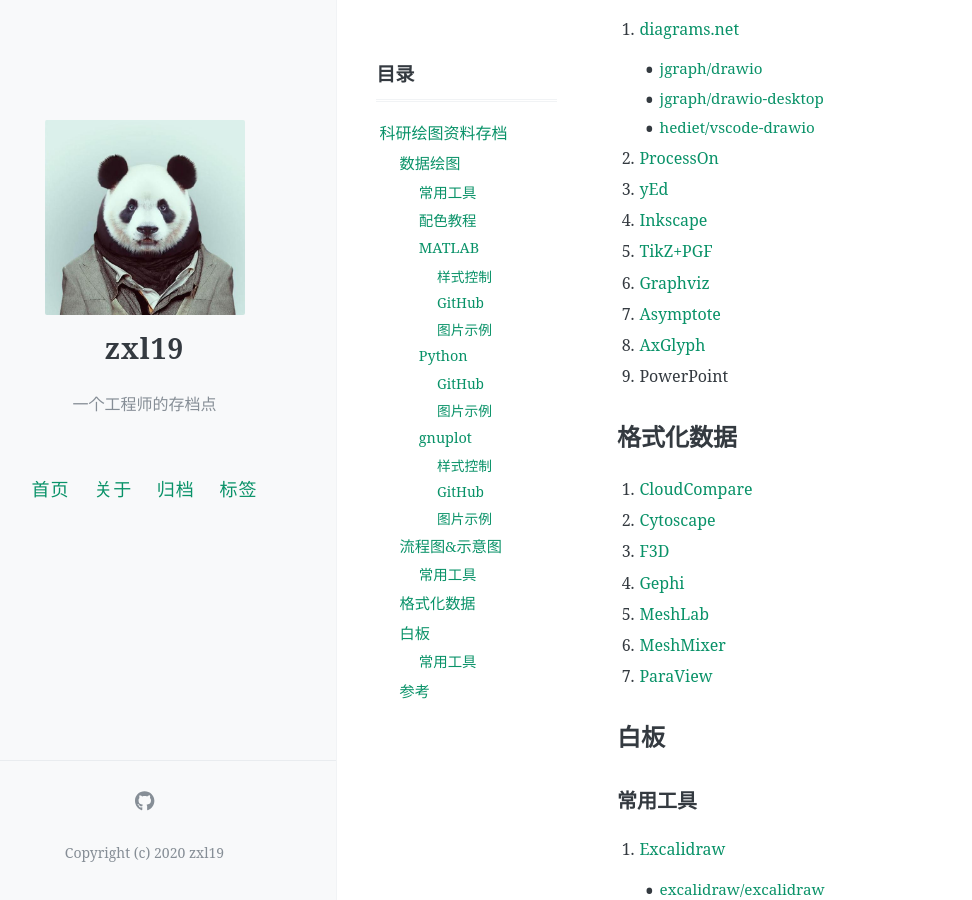
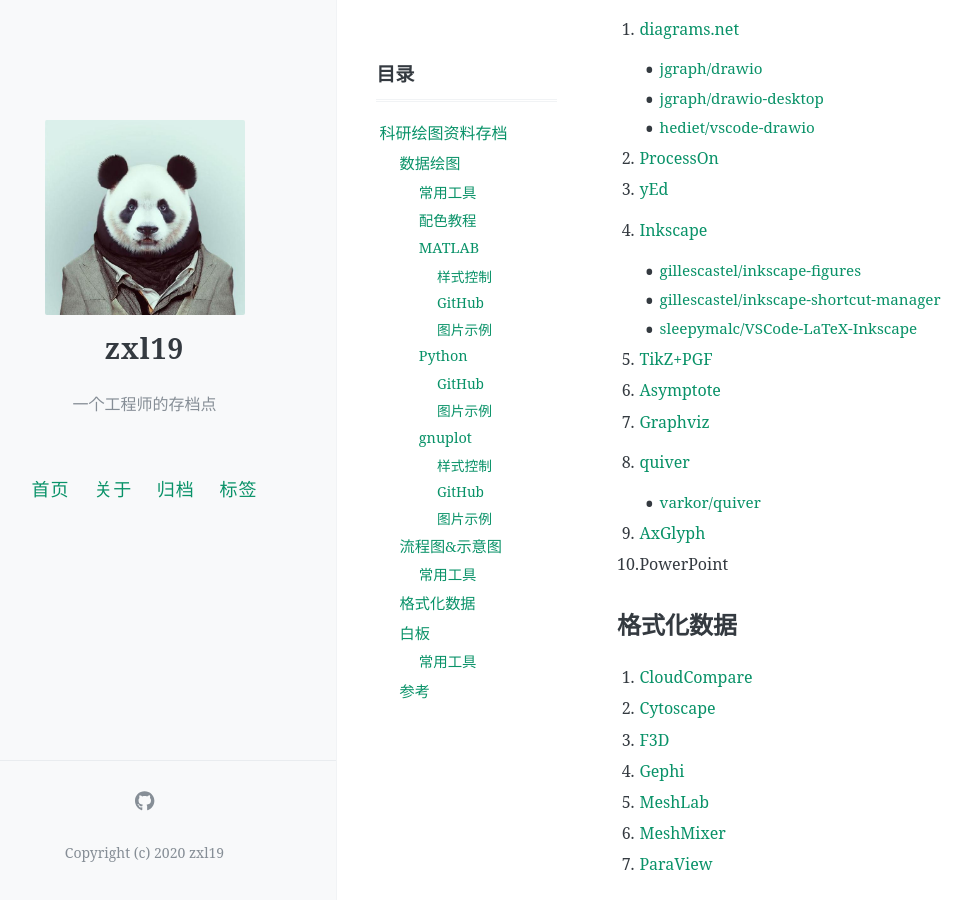
Before and after one commit to zxl19/zxl19.github.io, a Jekyll site: the page built from _posts/2021-05-25-figure-plot.md, in a window 1280 px wide and 900 px high, scrolled down 2582 px. Shown: the whole window, without its empty margins (47-1019 px from the left). Built offline with Jekyll 4.4.1, drawn with Linux system fonts in a browser that asks for light colours; comment, search, counter and statistics services are not loaded.

Commit message:
Update Posts modified:   _posts/2021-03-29-latex-note.md modified:   _posts/2021-05-25-figure-plot.md modified:   _posts/2022-07-20-tikz-note.md modified:   _posts/2022-09-20-personal-blog.md modified:   _posts/2023-03-25-math-material.md new file:   _posts/2025-02-01-archery-note.md

```diff
--- a/_posts/2021-05-25-figure-plot.md
+++ b/_posts/2021-05-25-figure-plot.md
@@ -108,11 +108,20 @@ pinned: false
 2. [ProcessOn](https://www.processon.com)
 3. [yEd](https://www.yworks.com/products/yed)
 4. [Inkscape](https://inkscape.org)
+
+    - [gillescastel/inkscape-figures](https://github.com/gillescastel/inkscape-figures)
+    - [gillescastel/inkscape-shortcut-manager](https://github.com/gillescastel/inkscape-shortcut-manager)
+    - [sleepymalc/VSCode-LaTeX-Inkscape](https://github.com/sleepymalc/VSCode-LaTeX-Inkscape)
+
 5. [TikZ+PGF](https://www.ctan.org/pkg/pgf)
-6. [Graphviz](https://graphviz.org)
-7. [Asymptote](https://asymptote.sourceforge.io)
-8. [AxGlyph](https://www.axsofts.com/product/axglyph/)
-9. PowerPoint
+6. [Asymptote](https://asymptote.sourceforge.io)
+7. [Graphviz](https://graphviz.org)
+8. [quiver](https://q.uiver.app)
+
+    - [varkor/quiver](https://github.com/varkor/quiver)
+
+9. [AxGlyph](https://www.axsofts.com/product/axglyph/)
+10. PowerPoint
 
 ## 格式化数据
 
```
Also changed, not shown: _posts/2021-03-29-latex-note.md (+9 -3 lines), _posts/2022-07-20-tikz-note.md (+7 -6 lines), _posts/2022-09-20-personal-blog.md (+10 -7 lines), _posts/2023-03-25-math-material.md (+3 -2 lines), _posts/2025-02-01-archery-note.md (added, +74 -0 lines).
